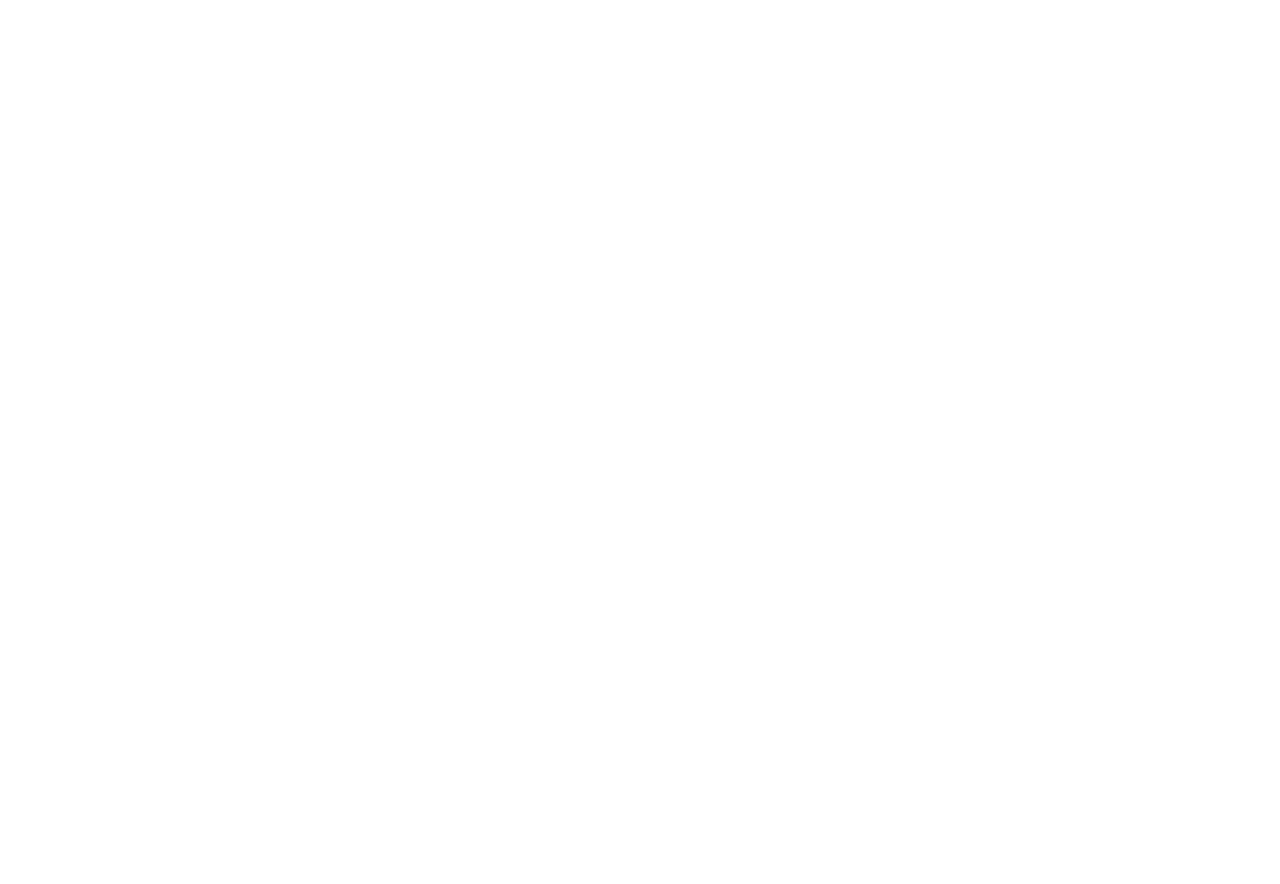
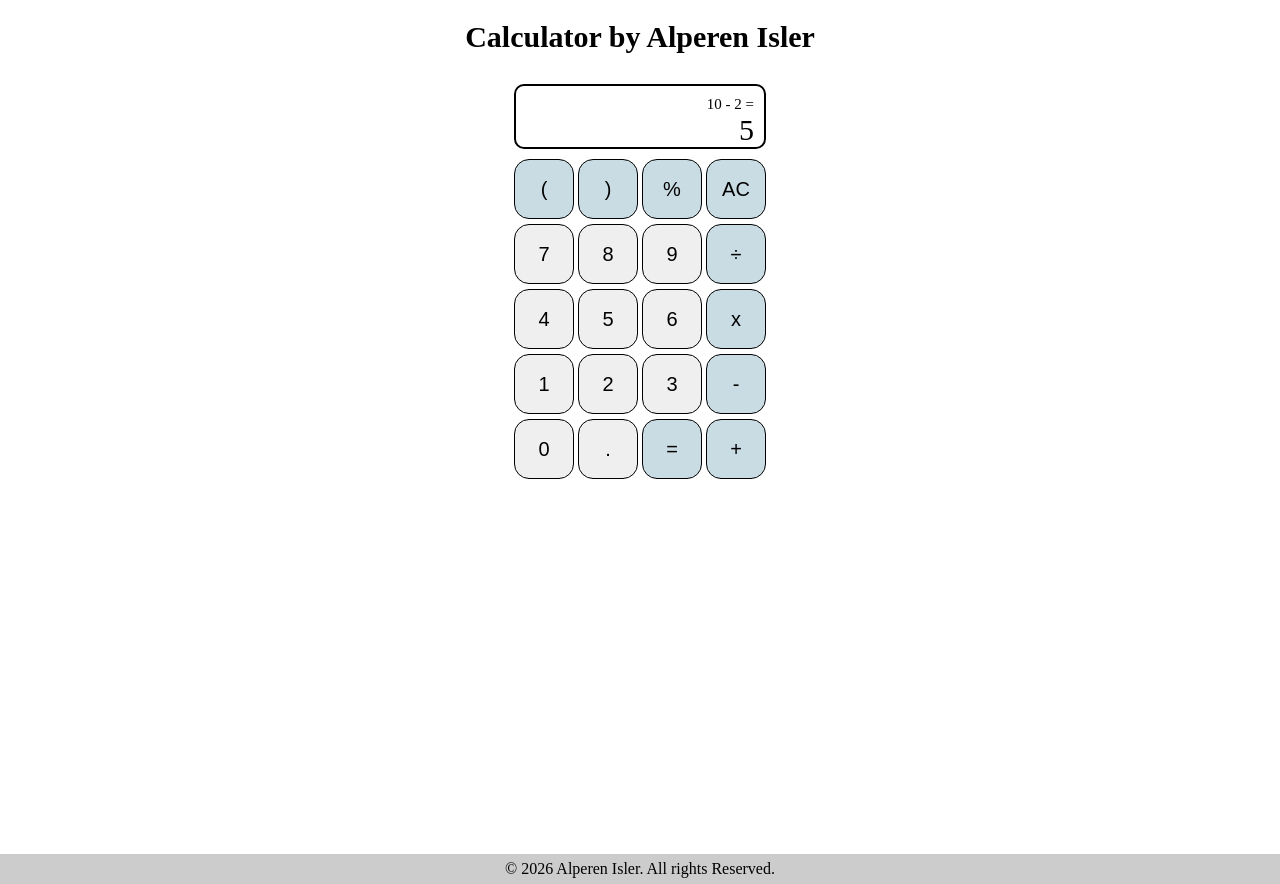
Before and after one commit to Alperen-Isler/calculator, a plain HTML site: page index.html in a window 1280 px wide. Before the commit the page ends 800 px from the top, so only its background shows below. Drawn offline with Linux system fonts and the light colour scheme.

Commit message:
Add Title, Calculator screen, buttons and footer
add a title to the webpage, a calculator screen where the calculation and the resul will be visible and buttons for the numbers and operations.

```diff
--- a/index.html
+++ b/index.html
@@ -8,6 +8,45 @@
     <script src="./script.js" defer></script>
 </head>
 <body>
-
+    <h1>Calculator by Alperen Isler</h1>
+    <div class="container">
+        <div class="screen">
+            <p class="screen-text-small">10 - 2 =</p>
+            <p class="screen-text-big">5</p>
+        </div>
+        <div class="row">
+            <button class="button operator">(</button>
+            <button class="button operator">)</button>
+            <button class="button operator">%</button>
+            <button class="button operator">AC</button>
+        </div>
+        <div class="row">
+            <button class="button">7</button>
+            <button class="button">8</button>
+            <button class="button">9</button>
+            <button class="button operator">÷</button>
+        </div>
+        <div class="row">
+            <button class="button">4</button>
+            <button class="button">5</button>
+            <button class="button">6</button>
+            <button class="button operator">x</button>
+        </div>
+        <div class="row">
+            <button class="button">1</button>
+            <button class="button">2</button>
+            <button class="button">3</button>
+            <button class="button operator">-</button>
+        </div>
+        <div class="row">
+            <button class="button">0</button>
+            <button class="button">.</button>
+            <button class="button operator">=</button>
+            <button class="button operator">+</button>
+        </div>
+        <footer>
+            <p>© 2026 Alperen Isler. All rights Reserved.</p>
+        </footer>
+    </div>
 </body>
 </html>
--- a/style.css
+++ b/style.css
@@ -0,0 +1,73 @@
+*{
+    margin: 0;
+    padding: 0;
+    box-sizing: border-box;
+}
+
+h1{
+    margin-top: 20px;
+    font-size: 30px;
+    text-align: center;
+}
+
+.container{
+    display: flex;
+    flex-direction: column;
+    height: 100vh;
+    align-items: center;
+    margin-top: 30px;
+    gap: 5px;;
+}
+
+.screen{
+    display: flex;
+    flex-direction: column;
+    width: 252px;
+    align-items: end;
+    border: black solid 2px;
+    border-radius: 10px;
+    margin-bottom: 5px;
+}
+
+.screen-text-small{
+    font-size: 15px;
+    padding-top: 10px;
+    padding-right: 10px;
+}
+
+.screen-text-big{
+    font-size: 30px;
+    padding-right: 10px;
+}
+
+.button{
+    width: 60px;
+    height: 60px;
+    border-radius: 15px;
+    border: solid black 1px;
+    font-size: 20px;
+}
+
+.operator{
+    background-color: rgb(201, 220, 227);
+}
+
+.button.operator:active{
+    background-color: rgb(170, 207, 221);
+    border: rgb(170, 207, 221);
+}
+
+.button:active{
+    border: #CCC;
+    background-color: #CCC;
+}
+
+footer{
+    display: flex;
+    justify-content: center;
+    align-items: center;
+    height: 30px;
+    width: 100vw;
+    background-color: #CCC;
+    margin-top: auto;
+}
```
